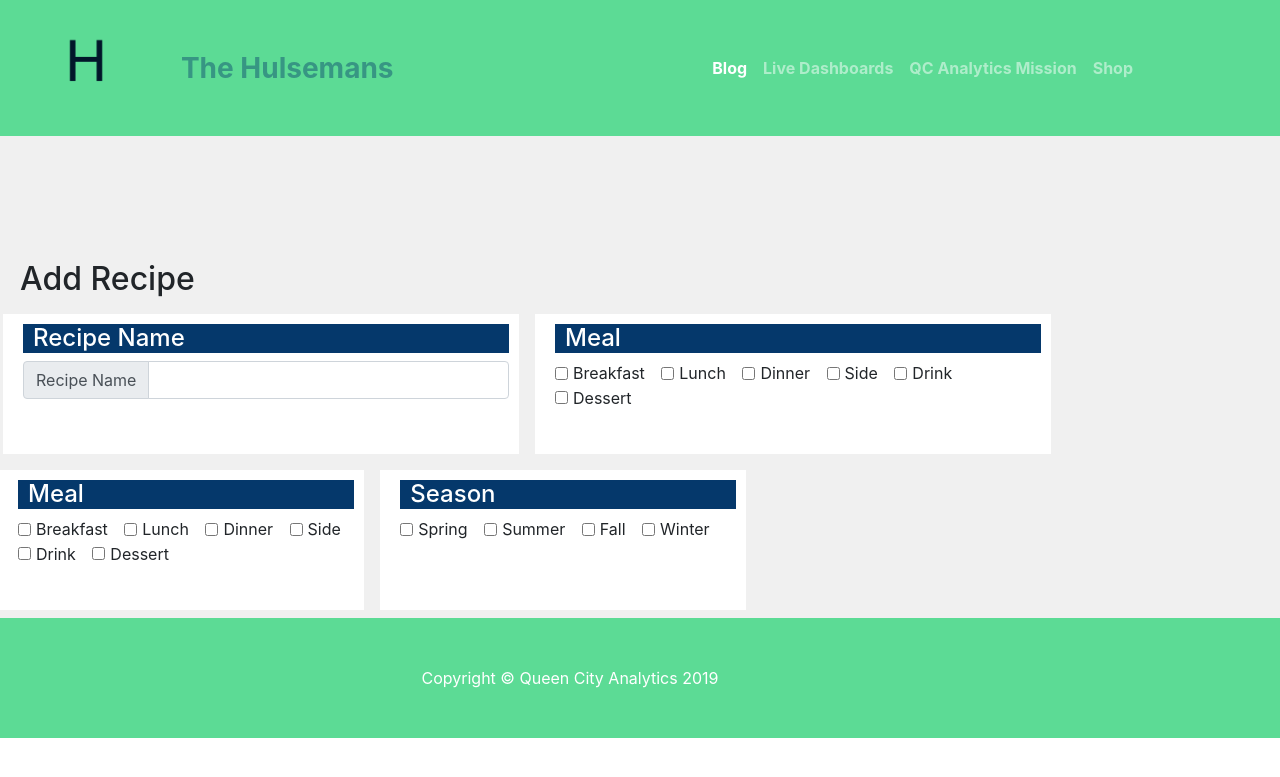
After one commit to nedhulseman/hulseman-site, a Flask app: page /add-recipe in a window 1280 px wide. The commit adds this page. Shown: the top 777 px of the page. Run offline with Flask 2, Linux system fonts and the light colour scheme; some libraries are stand-ins or nearby versions.

Commit message:
drafted add recipe page

```diff
--- a/app.py
+++ b/app.py
@@ -14,6 +14,11 @@ app = Flask(__name__)
 @app.route('/')
 def main():
     return render_template("index.html")
+
+
+@app.route('/add-recipe')
+def add_recipe():
+    return render_template("add-recipe.html")
 
 
 @app.route('/search-recipes')
--- /dev/null
+++ b/static/styles/add-recipe.css
@@ -0,0 +1,18 @@
+.form {
+  padding: 10px;
+  padding-left: 20px;
+  margin-left: 20px;
+  width: 40%;
+  height: 140px;
+  background-color: white;
+  margin: 8px;
+
+}
+.main-body {
+  background-color: #F0F0F0;
+}
+.form-header {
+  background-color: #05386B;
+  color: white;
+  padding-left: 10px;
+}
--- a/static/styles/recipe-search.css
+++ b/static/styles/recipe-search.css
@@ -1,5 +1,23 @@
 
+.add-recipe-div {
+  width: 60%;
+  margin: 0;
+  display: inline-block;
+}
+#add-recipe-btn {
+  width: 100%;
+  height: 60px;
+  text-align: left;
+}
+i {
+  padding-bottom: 0px;
+}
 
+#add-recipe-btn-a{
+  display: table-cell;
+  vertical-align: middle;
+  padding-left: 20px;
+}
 
 #recipe-search {
   padding-top: 40px;
@@ -14,7 +32,7 @@
   background-image: url('/css/searchicon.png');
   background-position: 10px 10px;
   background-repeat: no-repeat;
-  width: 100%;
+  width: 60%;
   font-size: 16px;
   padding: 12px 20px 12px 40px;
   border: 1px solid #ddd;
--- /dev/null
+++ b/templates/add-recipe.html
@@ -0,0 +1,94 @@
+{% extends "nav-template.html" %}
+{% block content %}
+<br><br><br><br><br><br>
+<h2 style="padding-left: 20px;">Add Recipe</h2>
+
+<div class="form-row">
+  <div class="form">
+    <h4 class="form-header">Recipe Name</h3>
+      <div class="input-group mb-3">
+    <div class="input-group-prepend">
+      <span class="input-group-text" id="inputGroup-sizing-default">Recipe Name</span>
+    </div>
+    <input type="text" class="form-control" aria-label="Default" aria-describedby="inputGroup-sizing-default">
+  </div>
+  </div>
+  <div class="form">
+    <h4 class="form-header">Meal</h3>
+    <div class="form-check form-check-inline">
+      <input class="form-check-input" type="checkbox" id="inlineCheckbox1" value="Breakfast">
+      <label class="form-check-label" for="inlineCheckbox1">Breakfast</label>
+    </div>
+    <div class="form-check form-check-inline">
+      <input class="form-check-input" type="checkbox" id="inlineCheckbox2" value="Lunch">
+      <label class="form-check-label" for="inlineCheckbox2">Lunch</label>
+    </div>
+    <div class="form-check form-check-inline">
+      <input class="form-check-input" type="checkbox" id="inlineCheckbox3" value="Dinner">
+      <label class="form-check-label" for="inlineCheckbox3">Dinner</label>
+    </div>
+    <div class="form-check form-check-inline">
+      <input class="form-check-input" type="checkbox" id="inlineCheckbox3" value="Side">
+      <label class="form-check-label" for="inlineCheckbox3">Side</label>
+    </div>
+    <div class="form-check form-check-inline">
+      <input class="form-check-input" type="checkbox" id="inlineCheckbox3" value="Drink">
+      <label class="form-check-label" for="inlineCheckbox3">Drink</label>
+    </div>
+    <div class="form-check form-check-inline">
+      <input class="form-check-input" type="checkbox" id="inlineCheckbox3" value="Dessert">
+      <label class="form-check-label" for="inlineCheckbox3">Dessert</label>
+    </div>
+</div>
+
+<div class="form-row">
+  <div class="form">
+    <h4 class="form-header">Meal</h3>
+    <div class="form-check form-check-inline">
+      <input class="form-check-input" type="checkbox" id="inlineCheckbox1" value="Breakfast">
+      <label class="form-check-label" for="inlineCheckbox1">Breakfast</label>
+    </div>
+    <div class="form-check form-check-inline">
+      <input class="form-check-input" type="checkbox" id="inlineCheckbox2" value="Lunch">
+      <label class="form-check-label" for="inlineCheckbox2">Lunch</label>
+    </div>
+    <div class="form-check form-check-inline">
+      <input class="form-check-input" type="checkbox" id="inlineCheckbox3" value="Dinner">
+      <label class="form-check-label" for="inlineCheckbox3">Dinner</label>
+    </div>
+    <div class="form-check form-check-inline">
+      <input class="form-check-input" type="checkbox" id="inlineCheckbox3" value="Side">
+      <label class="form-check-label" for="inlineCheckbox3">Side</label>
+    </div>
+    <div class="form-check form-check-inline">
+      <input class="form-check-input" type="checkbox" id="inlineCheckbox3" value="Drink">
+      <label class="form-check-label" for="inlineCheckbox3">Drink</label>
+    </div>
+    <div class="form-check form-check-inline">
+      <input class="form-check-input" type="checkbox" id="inlineCheckbox3" value="Dessert">
+      <label class="form-check-label" for="inlineCheckbox3">Dessert</label>
+    </div>
+  </div>
+  <div class="form">
+    <h4 class="form-header">Season</h3>
+    <div class="form-check form-check-inline">
+      <input class="form-check-input" type="checkbox" id="inlineCheckbox1" value="Spring">
+      <label class="form-check-label" for="inlineCheckbox1">Spring</label>
+    </div>
+    <div class="form-check form-check-inline">
+      <input class="form-check-input" type="checkbox" id="inlineCheckbox2" value="Summer">
+      <label class="form-check-label" for="inlineCheckbox2">Summer</label>
+    </div>
+    <div class="form-check form-check-inline">
+      <input class="form-check-input" type="checkbox" id="inlineCheckbox3" value="Fall">
+      <label class="form-check-label" for="inlineCheckbox3">Fall</label>
+    </div>
+    <div class="form-check form-check-inline">
+      <input class="form-check-input" type="checkbox" id="inlineCheckbox3" value="Winter">
+      <label class="form-check-label" for="inlineCheckbox3">Winter</label>
+    </div>
+  </div>
+</div>
+
+
+{% endblock %}
--- a/templates/nav-template.html
+++ b/templates/nav-template.html
@@ -17,9 +17,12 @@
   <link rel= "stylesheet" type= "text/css" href= "{{ url_for('static',filename='styles/home.css') }}">
   <link rel= "stylesheet" type= "text/css" href= "{{ url_for('static',filename='styles/blog-home.css') }}">
   <link rel= "stylesheet" type= "text/css" href= "{{ url_for('static',filename='styles/recipe-search.css') }}">
+  <link rel= "stylesheet" type= "text/css" href= "{{ url_for('static',filename='styles/add-recipe.css') }}">
   <link rel="icon" href="{{ url_for('static', filename='images/h.png')}}">
   <script src='https://kit.fontawesome.com/a076d05399.js'></script>
   <!--https://www.w3schools.com/icons/fontawesome5_icons_finance.asp-->
+  <!--<link rel="stylesheet" href="https://maxcdn.bootstrapcdn.com/bootstrap/3.4.1/css/bootstrap.min.css">-->
+
 
 </head>
 
@@ -74,6 +77,8 @@
   <script src="{{url_for('static', filename='js/jquery-3.3.1.slim.min.js')}}"></script>
   <script src="{{url_for('static', filename='js/bootstrap.min.js')}}"></script>
   <script src="{{url_for('static', filename='js/popper.min.js')}}"></script>
+  <script src="https://ajax.googleapis.com/ajax/libs/jquery/3.5.1/jquery.min.js"></script>
+  <script src="https://maxcdn.bootstrapcdn.com/bootstrap/3.4.1/js/bootstrap.min.js"></script>
   <!-- Bootstrap core JavaScript
   <script src="{{url_for('static', filename='js/jquery.min.js')}}"></script>
   <script src="{{url_for('static', filename='js/bundle.min.js')}}"></script>
```
Also changed, not shown: templates/recipe-search.html (+11 -1 lines).
